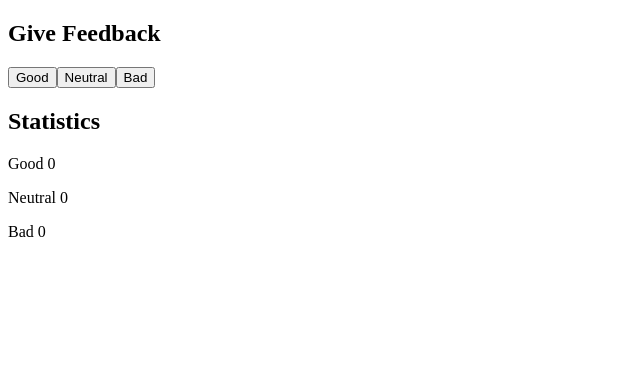
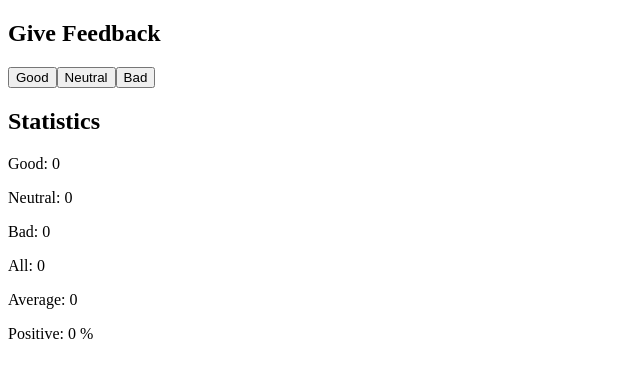
Before and after one commit to Khalentello/FullStackOpen, a React (Vite) app in the folder part1/unicafe/: page / in a window 1280 px wide. Shown: the top 378 px of the page, without its empty margins (0-640 px from the left). Built offline with nearby package versions, Linux system fonts and the light colour scheme.

Commit message:
End of the exercise 1.7

```diff
--- a/part1/unicafe/src/App.jsx
+++ b/part1/unicafe/src/App.jsx
@@ -6,21 +6,42 @@ function App() {
   const [good, setGood] = useState(0);
   const [neutral, setNeutral] = useState(0);
   const [bad, setBad] = useState(0);
+  const [total, setTotal] = useState(0);
+  const [avg, setAvg] = useState(0);
+  const [percent, setPercent] = useState(0);
 
   const handleGood = () => {
     console.log("Click Good");
-    const goodVote = good + 1;
-    setGood(goodVote);
+    const newGood = good + 1;
+    setGood(newGood);
+    const newTotal = bad + neutral + newGood;
+    setTotal(newTotal);
+    const newAvg = (newGood - bad) / newTotal;
+    setAvg(newAvg);
+    const newPercent = (newGood * 100) / newTotal;
+    setPercent(newPercent);
   };
   const handleNeutral = () => {
     console.log("Click neutral");
-    const neutralVote = neutral + 1;
-    setNeutral(neutralVote);
+    const newNeutral = neutral + 1;
+    setNeutral(newNeutral);
+    const newTotal = bad + newNeutral + good;
+    setTotal(newTotal);
+    const newAvg = (good - bad) / newTotal;
+    setAvg(newAvg);
+    const newPercent = (good * 100) / newTotal;
+    setPercent(newPercent);
   };
   const handleBad = () => {
     console.log("Click bad");
-    const badVote = bad + 1;
-    setBad(badVote);
+    const newBad = bad + 1;
+    setBad(newBad);
+    const newTotal = newBad + neutral + good;
+    setTotal(newTotal);
+    const newAvg = (good - newBad) / newTotal;
+    setAvg(newAvg);
+    const newPercent = (good * 100) / newTotal;
+    setPercent(newPercent);
   };
   return (
     <>
@@ -29,9 +50,12 @@ function App() {
       <Button handleClick={handleNeutral} text={"Neutral"} />
       <Button handleClick={handleBad} text={"Bad"} />
       <h2>Statistics</h2>
-      <p>Good {good}</p>
-      <p>Neutral {neutral}</p>
-      <p>Bad {bad}</p>
+      <p>Good: {good}</p>
+      <p>Neutral: {neutral}</p>
+      <p>Bad: {bad}</p>
+      <p>All: {total}</p>
+      <p>Average: {avg}</p>
+      <p>Positive: {percent} %</p>
     </>
   );
 }
```
